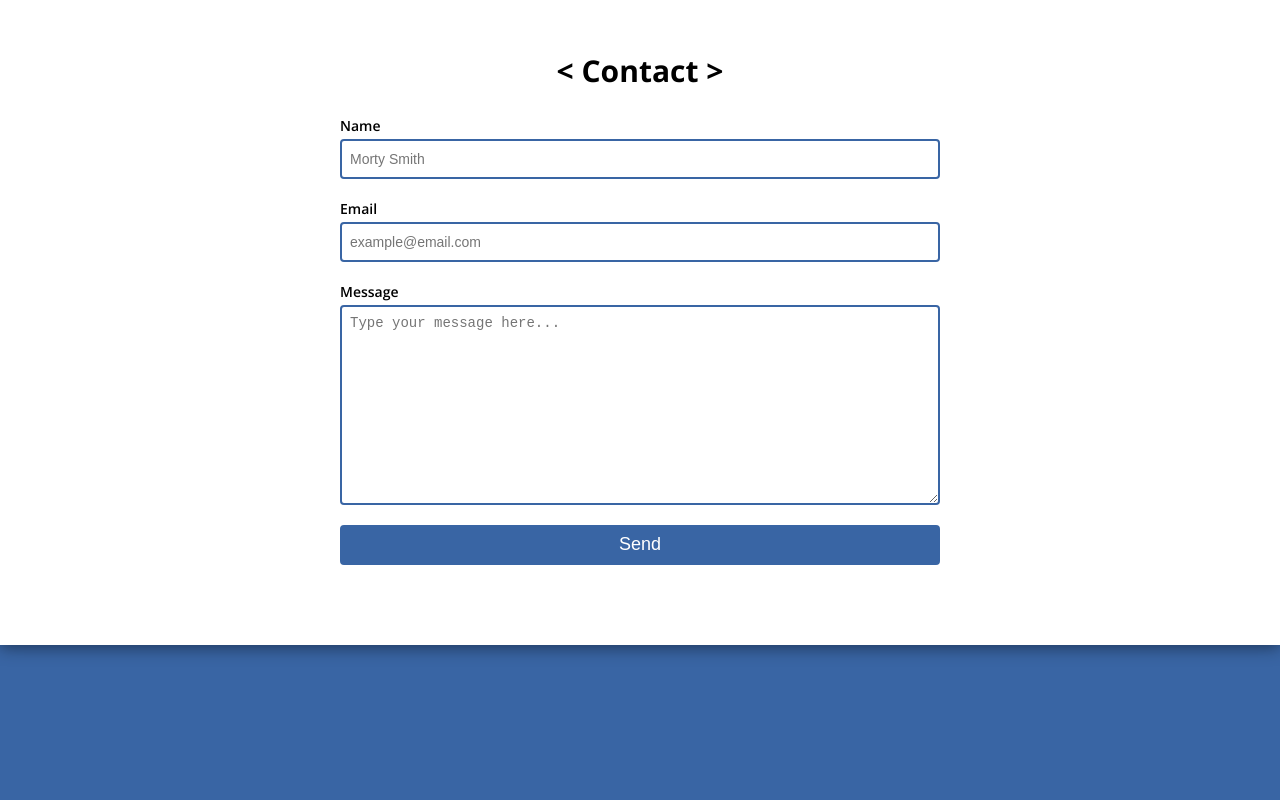
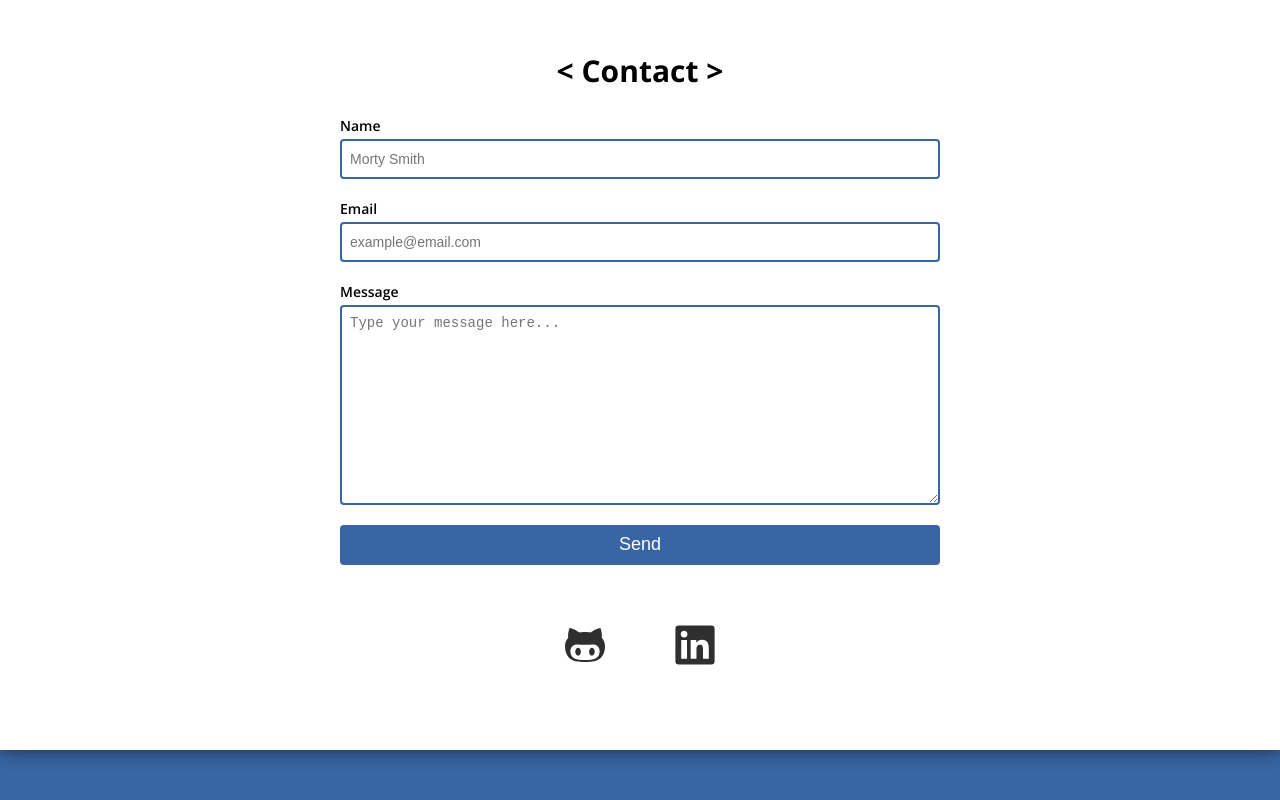
Before and after one commit to dstock48/portfolio, a React (Create React App) app: page / in a window 1280 px wide. Shown: the part 2201-3001 px from the top of the page. Before the commit the page ends 2926 px from the top, so only its background shows below. Built offline with nearby package versions, Linux system fonts and the light colour scheme.

Commit message:
add linkedin and github links to contact section

```diff
--- a/src/components/Contact/Contact.css
+++ b/src/components/Contact/Contact.css
@@ -59,6 +59,28 @@
   font-weight: 600;
 }
 
+.web-links {
+  display: flex;
+  justify-content: space-between;
+  margin: 60px auto 0;
+  width: 150px;
+
+}
+
+#github,
+#linkedin {
+  height: 40px;
+  fill: #2f2f2f;
+  transition: 200ms;
+}
+
+#github:hover,
+#linkedin:hover {
+  transform: scale(1.1);
+  cursor: pointer;
+  fill: rgba(57,101,164,1);
+}
+
 @media (max-width: 800px) {
   .contact {
     padding: 30px;
--- a/src/components/Contact/Contact.js
+++ b/src/components/Contact/Contact.js
@@ -19,6 +19,18 @@ const Contact = () => {
         <input type="hidden" name="_next" value="//dstock48.github.io/portfolio/" />
         <input type="hidden" name="_subject" value="New message!" />
       </form>
+      <div className="web-links">
+        <a href="https://github.com/dstock48" rel="noopener noreferrer" target="_blank">
+          <svg id='github' xmlns='http://www.w3.org/2000/svg' viewBox='0 0 92 92'>
+            <path className="icon" d='M61.896,52.548c-3.59,0-6.502,4.026-6.502,8.996c0,4.971,2.912,8.999,6.502,8.999 c3.588,0,6.498-4.028,6.498-8.999C68.395,56.574,65.484,52.548,61.896,52.548z M84.527,29.132c0.74-1.826,0.777-12.201-3.17-22.132 c0,0-9.057,0.993-22.76,10.396c-2.872-0.793-7.736-1.19-12.597-1.19s-9.723,0.396-12.598,1.189C19.699,7.993,10.645,7,10.645,7 c-3.948,9.931-3.913,20.306-3.172,22.132C2.834,34.169,0,40.218,0,48.483c0,35.932,29.809,36.508,37.334,36.508 c1.703,0,5.088,0.004,8.666,0.009c3.578-0.005,6.965-0.009,8.666-0.009C62.191,84.991,92,84.415,92,48.483 C92,40.218,89.166,34.169,84.527,29.132z M46.141,80.574H45.86c-18.859,0-33.545-2.252-33.545-20.58 c0-4.389,1.549-8.465,5.229-11.847c6.141-5.636,16.527-2.651,28.316-2.651c0.045,0,0.093-0.001,0.141-0.003 c0.049,0.002,0.096,0.003,0.141,0.003c11.789,0,22.178-2.984,28.316,2.651c3.68,3.382,5.229,7.458,5.229,11.847 C79.686,78.322,65,80.574,46.141,80.574z M30.104,52.548c-3.588,0-6.498,4.026-6.498,8.996c0,4.971,2.91,8.999,6.498,8.999 c3.592,0,6.502-4.028,6.502-8.999C36.605,56.574,33.695,52.548,30.104,52.548z'/>
+          </svg>
+        </a>
+        <a href="https://www.linkedin.com/in/davidhweinstock/" rel="noopener noreferrer" target="_blank">
+          <svg id="linkedin" xmlns='http://www.w3.org/2000/svg' viewBox='0 0 1000 1000'>
+            <path className="icon" d='M917.4,10H82.3C42.4,10,10,41.6,10,80.6v838.7c0,39,32.4,70.7,72.3,70.7h835.1c40,0,72.6-31.7,72.6-70.7V80.6C990,41.6,957.4,10,917.4,10z M300.7,845.1H155.2V377.4h145.4V845.1z M227.9,313.5c-46.6,0-84.3-37.8-84.3-84.3c0-46.5,37.7-84.2,84.3-84.2c46.5,0,84.2,37.8,84.2,84.2C312.2,275.7,274.4,313.5,227.9,313.5z M845,845.1H699.9V617.7c0-54.3-1.1-124-75.6-124c-75.7,0-87.2,59.1-87.2,120.1v231.4H391.8V377.4h139.4v63.9h2c19.4-36.8,66.8-75.5,137.6-75.5c147.1,0,174.2,96.8,174.2,222.8L845,845.1L845,845.1z'/>
+          </svg>
+        </a>
+      </div>
     </section>
   )
 }
```
